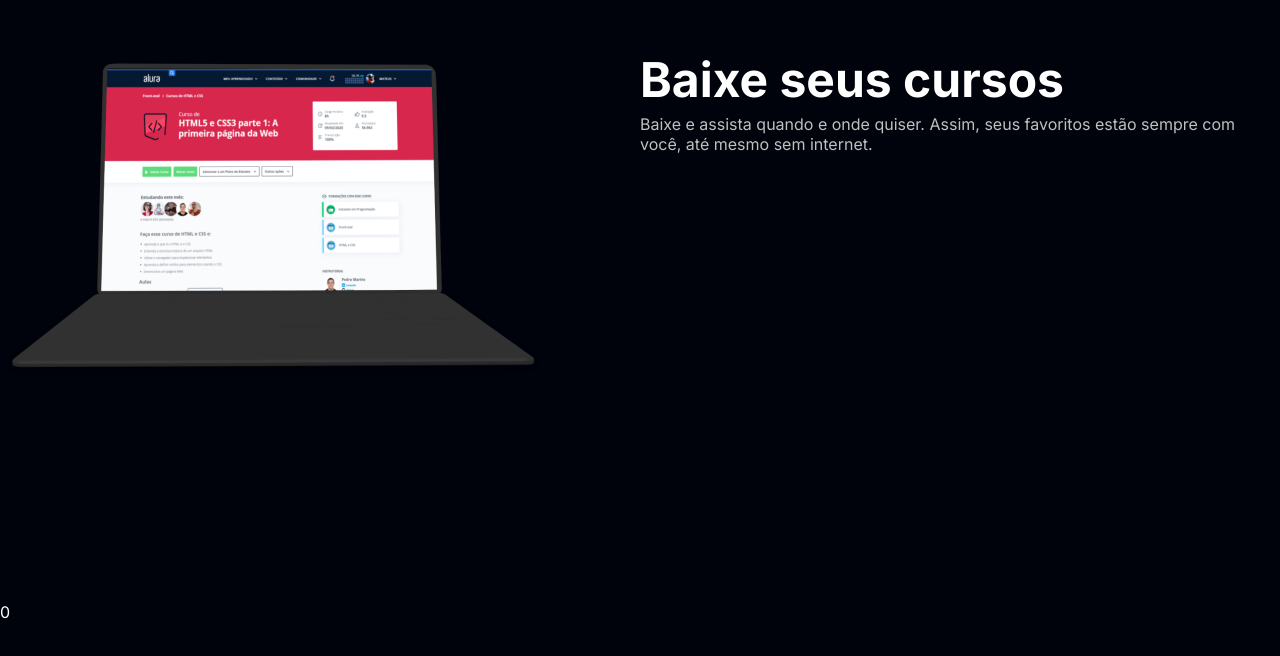
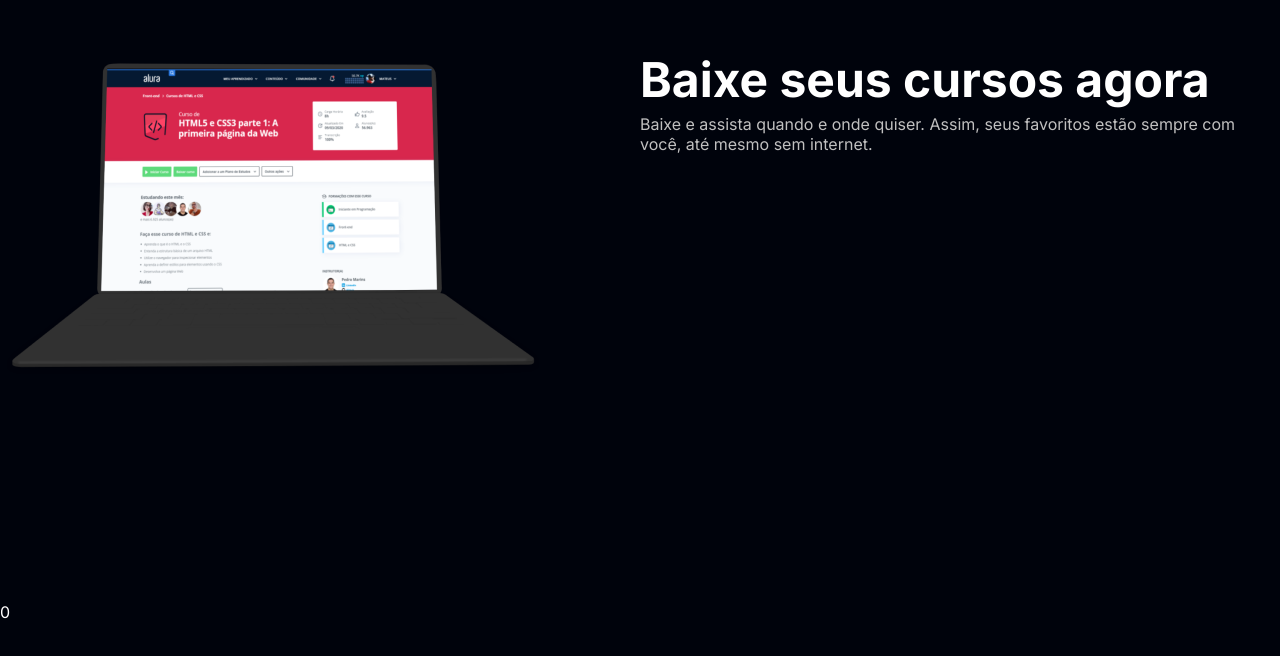
Before and after one commit to Kaique-devSantos/Alura-plus, a plain HTML site: page index.html in a window 1280 px wide. Shown: the part 2350-3006 px from the top of the page. Drawn offline with Linux system fonts and the light colour scheme.

Commit message:
alteração de label

```diff
--- a/index.html
+++ b/index.html
@@ -42,7 +42,7 @@
     <section class="container secudario">
         <img src="img/notebook.png" alt="Notebook logado no site Alura Plus">
         <div>
-            <h3 class="descricao__titulo">Baixe seus cursos</h3>
+            <h3 class="descricao__titulo">Baixe seus cursos agora</h3>
             <p class="descricao__texto">Baixe e assista quando e onde quiser. Assim, seus favoritos estão sempre com
                 você, até mesmo sem internet.</p>
         </div>0
```
